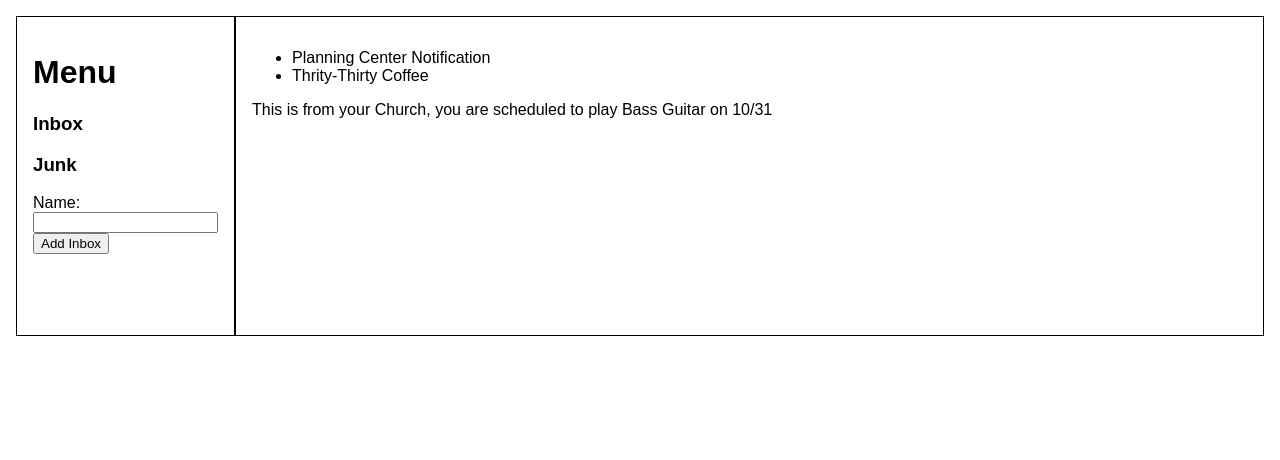
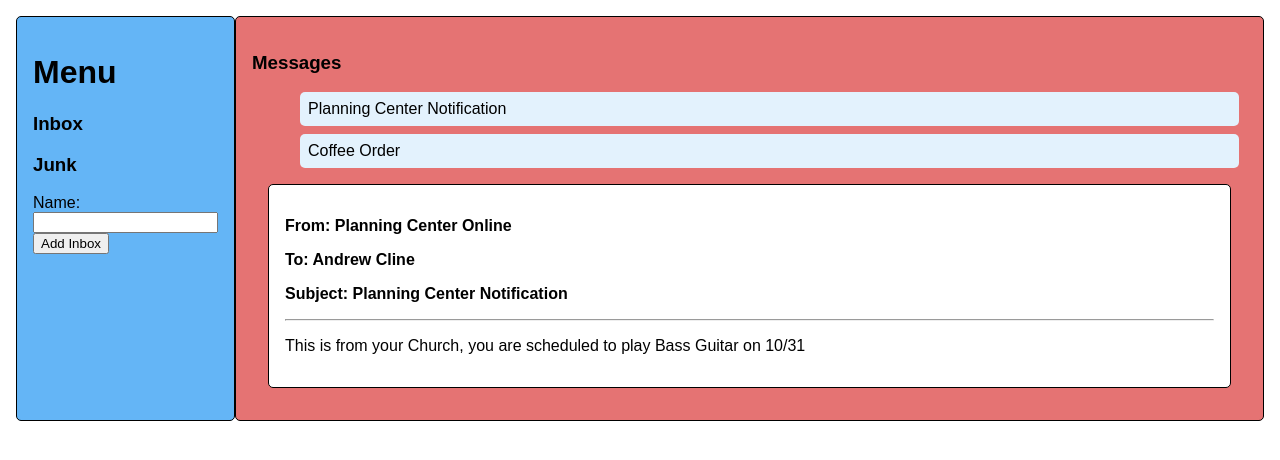
Before and after one commit to theAndrewCline/react-inbox, a React (Create React App) app: page / in a window 1280 px wide. Shown: the top 460 px of the page. Built offline with nearby package versions, Linux system fonts and the light colour scheme; the HTML template or start-up script is replaced by a standard one.

Commit message:
everything looks much cooler. Viewer now displays persons emailing and subject

```diff
--- a/src/App.css
+++ b/src/App.css
@@ -5,11 +5,32 @@
 }
 .Menu {
   border: solid 1px;
+  border-radius: 5px;
   width: 200px;
   padding: 1rem;
+  background: #64B5F6;
 }
 .Messages {
   border: solid 1px;
+  border-radius: 5px;
   padding: 1rem;
   width:100%;
+  background: #E57373;
 }
+.message {
+  border-radius: 5px;
+  background: #E3F2FD;
+  padding: .5rem;
+  margin: .5rem;
+}
+.Viewer {
+  border: solid 1px;
+  border-radius: 5px;
+  padding: 1rem;
+  margin: 1rem;
+  background: #FFF;
+}
+
+ul {
+  list-style: none;
+}
--- a/src/components/Messages.js
+++ b/src/components/Messages.js
@@ -11,21 +11,29 @@ export default class Messages extends Component {
             selectedMessage: 0,
             messages: [ {
                     id: 0,
+                    from: 'Planning Center Online',
+                    to: 'Andrew Cline',
                     subject: 'Planning Center Notification',
                     message: 'This is from your Church, you are scheduled to play Bass Guitar on 10/31',
                     tags: ['Inbox']
                 },{
                     id: 1,
-                    subject: 'Thrity-Thirty Coffee',
+                    from: 'Thirty-thirty Coffee',
+                    to: 'Andrew Cline',
+                    subject: 'Coffee Order',
                     message: 'Your order is ready for pick-up',
                     tags: ['Inbox']
                 },{
                     id: 2,
+                    from: 'Unknown Personal',
+                    to: 'Andrew Cline',
                     subject: 'This is clearly spam',
                     message: 'you should probably not open this',
                     tags: ['Junk']
                 },{
                     id: 3,
+                    from: 'Really Unknown Person',
+                    to: 'Andrew Cline',
                     subject: 'This is also spam',
                     message: 'you should probably not open this',
                     tags: ['Junk']
@@ -54,7 +62,8 @@ export default class Messages extends Component {
 
         return (
             <div className='Messages'>
-                <ul>{messages.map(x => <li onClick={this.openMessage} id={x.id} >{x.subject}</li> )}</ul>
+                <h3>Messages</h3>
+                <ul>{messages.map(x => <li className="message" onClick={this.openMessage} id={x.id} >{x.subject}</li> )}</ul>
                 < Viewer currentMessage={currentMessage}/>
             </div>
         );
--- a/src/components/Viewer.js
+++ b/src/components/Viewer.js
@@ -6,6 +6,10 @@ export default class Viewer extends Component {
 
         return (
             <div className='Viewer'>
+                <p><strong>From: {this.props.currentMessage.from}</strong></p>
+                <p><strong>To: {this.props.currentMessage.to}</strong></p>
+                <p><strong>Subject: {this.props.currentMessage.subject}</strong></p>
+                <hr/>
                 <p>{this.props.currentMessage.message}</p>
             </div>
             )
```
